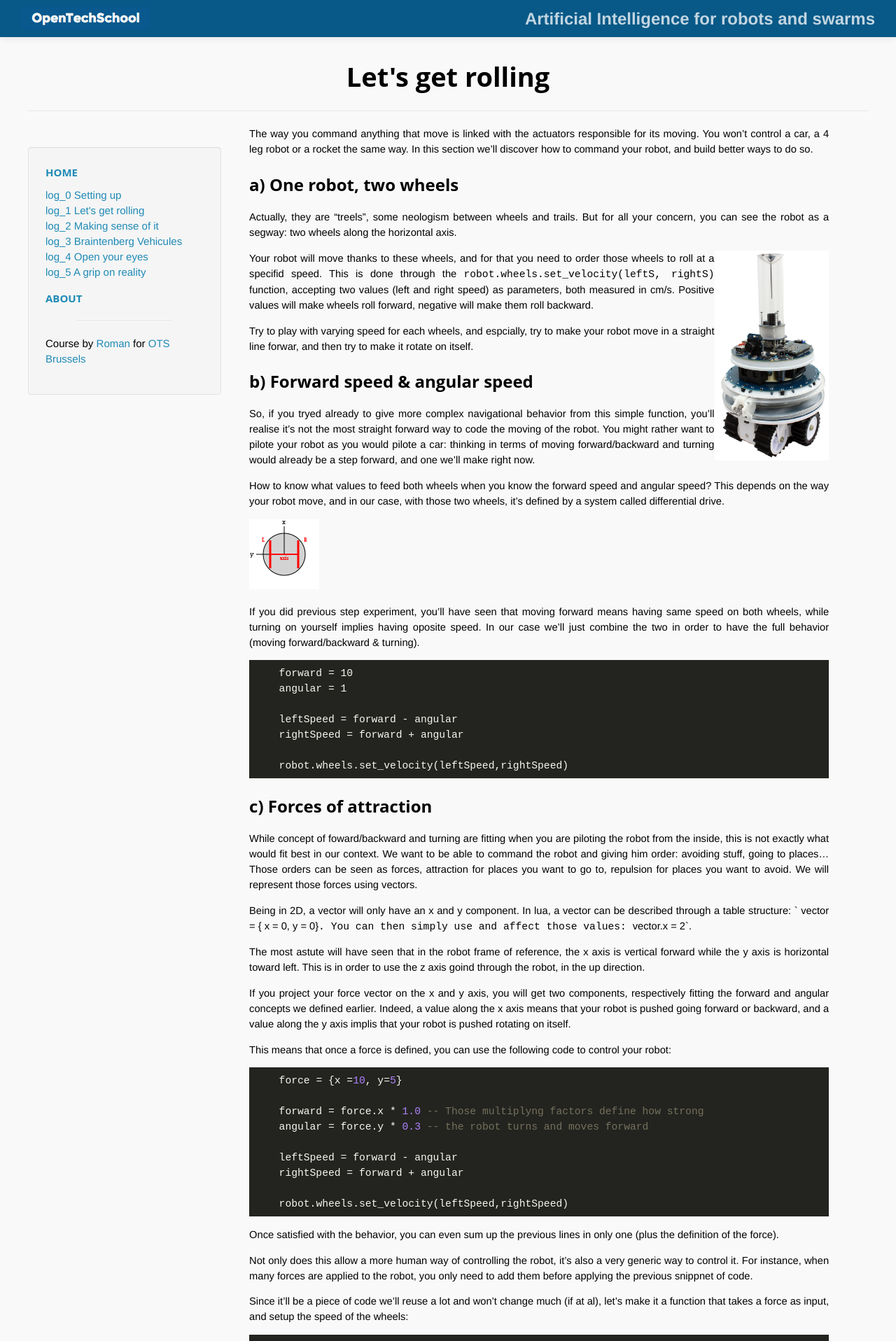
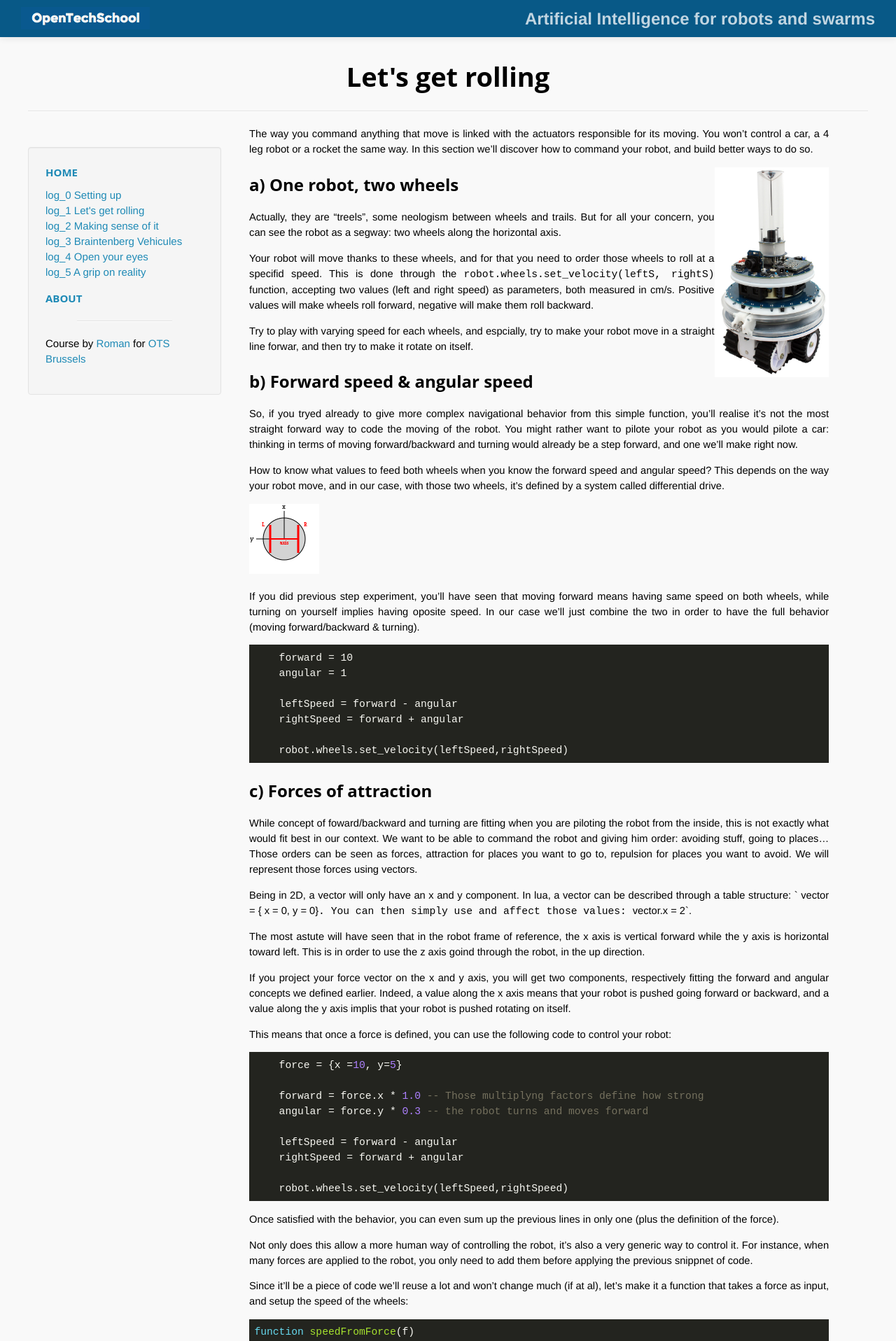
Before and after one commit to OpenTechSchool-Brussels/AI-for-robots-and-swarms, a Jekyll site: the page built from The-first-step.markdown, in a window 1280 px wide. Shown: the top 1916 px of the page at 70% size. Built offline with Jekyll 4.4.1, drawn with Linux system fonts in a browser that asks for light colours; Markdown is read by kramdown in place of the engine named in the settings.

Commit message:
Update The-first-step.markdown

```diff
--- a/The-first-step.markdown
+++ b/The-first-step.markdown
@@ -6,12 +6,10 @@ num: 1
 
 The way you command anything that move is linked with the actuators responsible for its moving. You won't control a car, a 4 leg robot or a rocket the same way. In this section we'll discover how to command your robot, and build better ways to do so.
 
+<img src="./assets/marxbot.jpg" alt="picture of the marxbot" style="height:300px; float:right;">
+
 ## a) One robot, two wheels
 Actually, they are "treels", some neologism between wheels and trails. But for all your concern, you can see the robot as a segway: two wheels along the horizontal axis.
-
-
-
-<img src="./assets/marxbot.jpg" alt="picture of the marxbot" style="height:300px; float:right;">
 
 Your robot will move thanks to these wheels, and for that you need to order those wheels to roll at a specifid speed. This is done through the `robot.wheels.set_velocity(leftS, rightS)` function, accepting two values (left and right speed) as parameters, both measured in cm/s. Positive values will make wheels roll forward, negative will make them roll backward.
 
```
